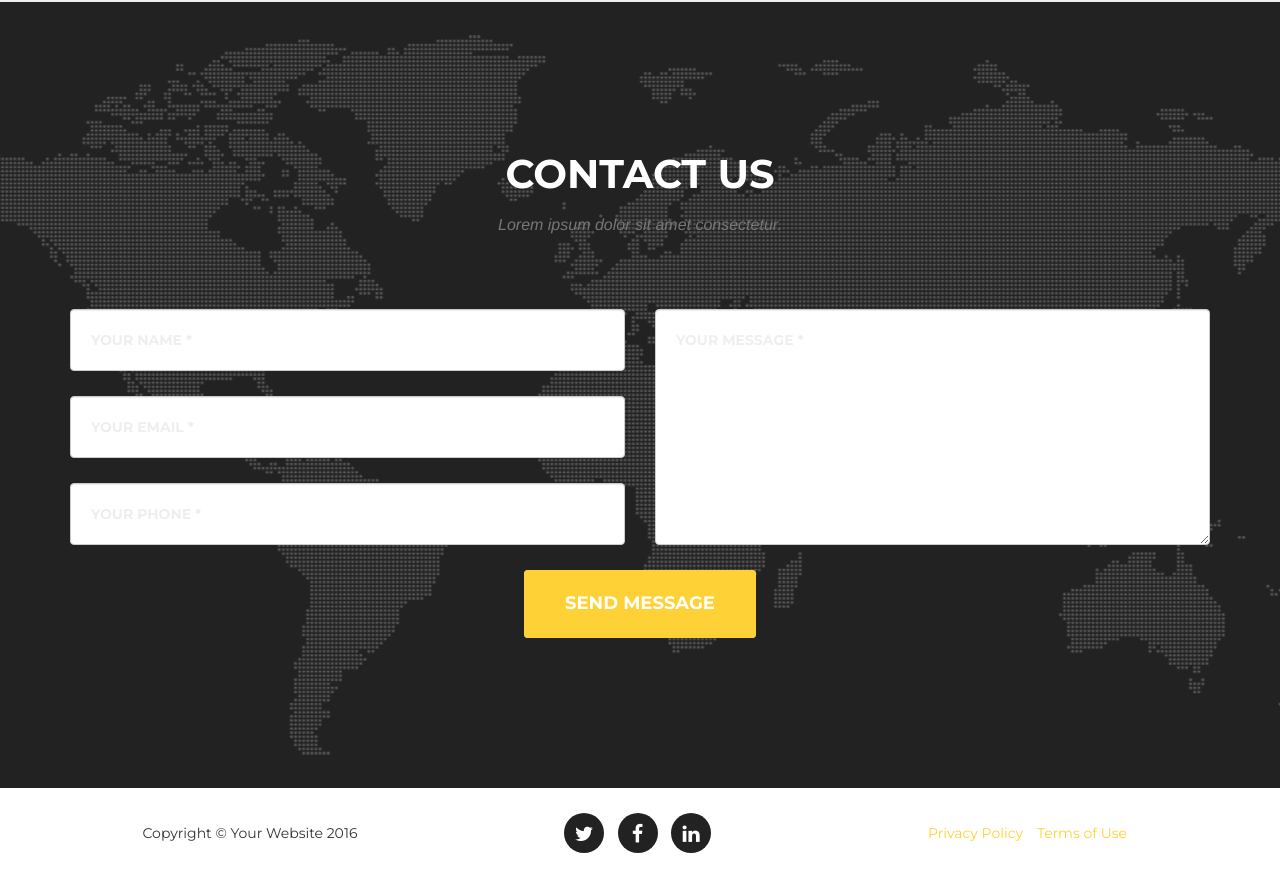
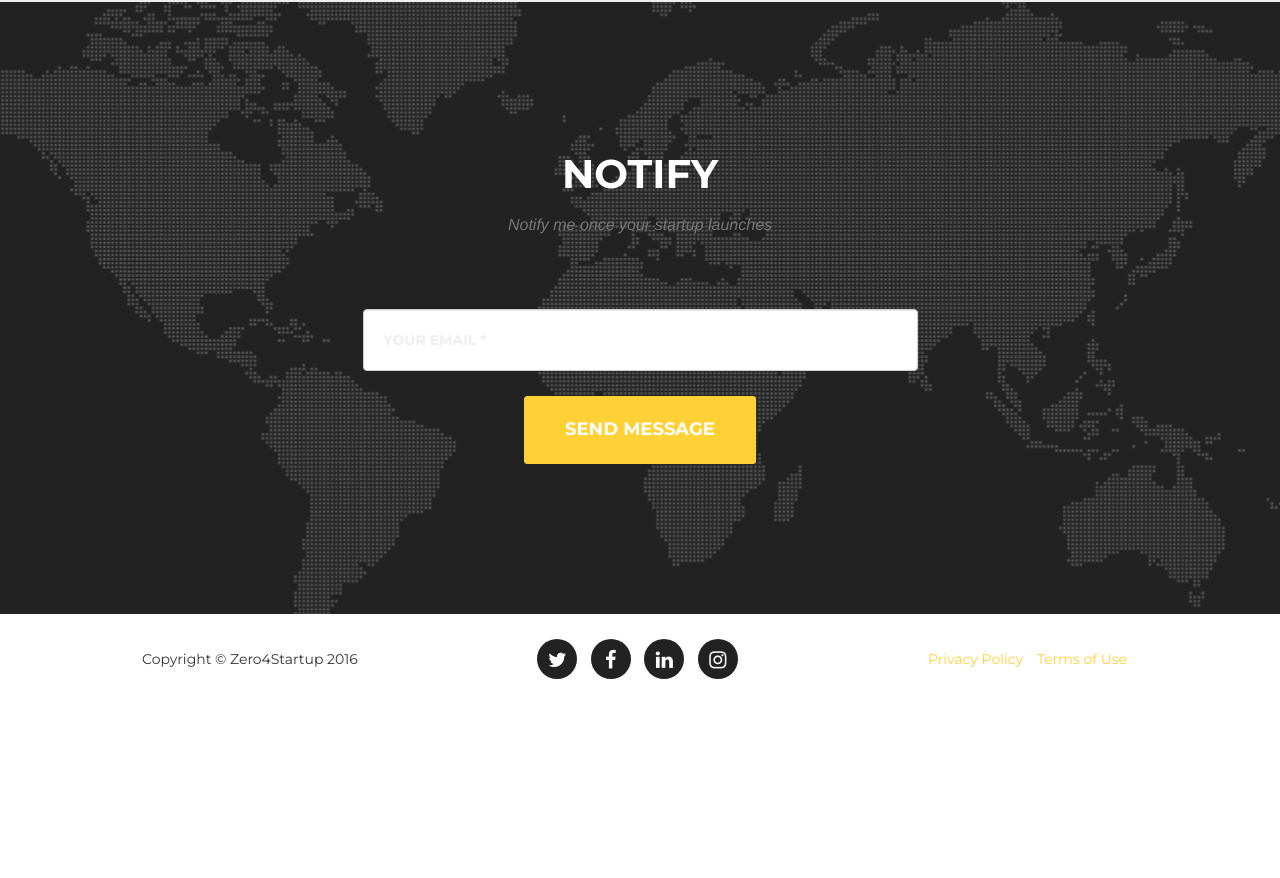
Before and after one commit to naterexw/zero_landing_page, a website: page index.html in a window 1280 px wide. Shown: the part 2527-3405 px from the top of the page. After the commit the page ends 3231 px from the top, so only its background shows below. Drawn offline with nearby package versions, Linux system fonts and the light colour scheme; a web font is replaced by a local one.

Commit message:
update Footer section

```diff
--- a/index.html
+++ b/index.html
@@ -204,31 +204,17 @@
             <div class="container">
               <div class="row">
                 <div class="col-lg-12 text-center">
-                  <h2 class="section-heading">Contact Us</h2>
-                  <h3 class="section-subheading text-muted">Lorem ipsum dolor sit amet consectetur.</h3>
+                  <h2 class="section-heading">Notify</h2>
+                  <h3 class="section-subheading text-muted">Notify me once your startup launches</h3>
                 </div>
               </div>
               <div class="row">
                 <div class="col-lg-12">
                   <form name="sentMessage" id="contactForm" novalidate>
                     <div class="row">
-                      <div class="col-md-6">
-                        <div class="form-group">
-                          <input type="text" class="form-control" placeholder="Your Name *" id="name" required data-validation-required-message="Please enter your name.">
-                          <p class="help-block text-danger"></p>
-                        </div>
+                      <div class="col-md-6 col-md-offset-3">
                         <div class="form-group">
                           <input type="email" class="form-control" placeholder="Your Email *" id="email" required data-validation-required-message="Please enter your email address.">
-                          <p class="help-block text-danger"></p>
-                        </div>
-                        <div class="form-group">
-                          <input type="tel" class="form-control" placeholder="Your Phone *" id="phone" required data-validation-required-message="Please enter your phone number.">
-                          <p class="help-block text-danger"></p>
-                        </div>
-                      </div>
-                      <div class="col-md-6">
-                        <div class="form-group">
-                          <textarea class="form-control" placeholder="Your Message *" id="message" required data-validation-required-message="Please enter a message."></textarea>
                           <p class="help-block text-danger"></p>
                         </div>
                       </div>
@@ -248,7 +234,7 @@
             <div class="container">
               <div class="row">
                 <div class="col-md-4">
-                  <span class="copyright">Copyright &copy; Your Website 2016</span>
+                  <span class="copyright">Copyright &copy; Zero4Startup 2016</span>
                 </div>
                 <div class="col-md-4">
                   <ul class="list-inline social-buttons">
@@ -257,6 +243,8 @@
                     <li><a href="#"><i class="fa fa-facebook"></i></a>
                     </li>
                     <li><a href="#"><i class="fa fa-linkedin"></i></a>
+                    </li>
+                    <li><a href="#"><i class="fa fa-instagram"></i></a>
                     </li>
                   </ul>
                 </div>
```
